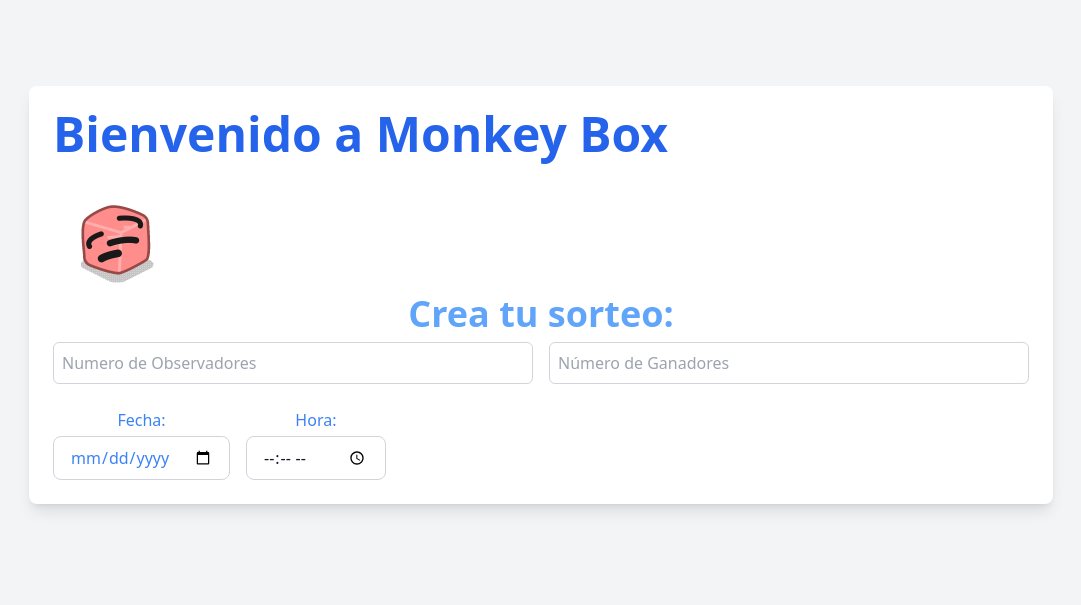
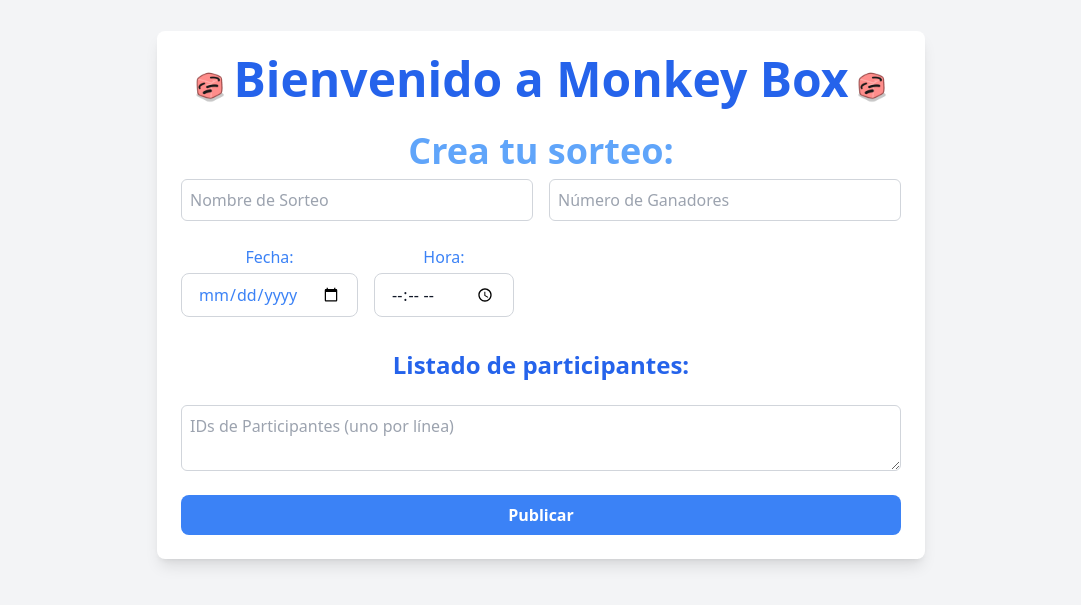
Before and after one commit to dariasc/random-monkeys, a SvelteKit app: page / in a window 1280 px wide. Shown: the part 105-710 px from the top of the page, without its empty margins (99-1180 px from the left). Built offline with nearby package versions, Linux system fonts and the light colour scheme.

Commit message:
feat: form !!! (fronten)

```diff
--- /dev/null
+++ b/src/lib/components/Dado.svelte
@@ -0,0 +1 @@
+<img src="dado.gif" alt="dado mágico" class="gif h-12"/>
--- /dev/null
+++ b/src/routes/+page.server.ts
@@ -0,0 +1,7 @@
+export const actions = {
+    create: async ({ request }) => {
+        const formData = await request.formData();
+        console.log(formData);
+       return "aaaaaa";
+    },
+};
--- a/src/routes/+page.svelte
+++ b/src/routes/+page.svelte
@@ -1,53 +1,100 @@
 <script>
-  let selectedDate = '';
-  let selectedTime = '';
+	import Dado from '$lib/components/Dado.svelte';
+
+	let selectedDate = '';
+	let selectedTime = '';
+
+	function autoResize(event) {
+		const textarea = event.target;
+		textarea.style.height = 'auto';
+		textarea.style.height = `${textarea.scrollHeight}px`;
+	}
 </script>
-<style>
-  .gif {
-      vertical-align: middle;
-  }
-</style>
 
 <main class="bg-gray-100 flex items-center justify-center min-h-screen">
-	<div class="text-center p-6 bg-white shadow-lg max-w-5xl rounded-lg w-full">
-		<h1 class="text-5xl font-bold text-blue-600 mb-2 flex flex-row">
-      <div class="text-center">Bienvenido a Monkey Box <img src="dado.gif" alt="dado mágico" class="gif h-32" /></div>
-    </h1>
-		<h1 class="text-4xl font-bold text-blue-400 mb-2">Crea tu sorteo:</h1>
-		<div class="flex items-center justify-center mb-6 space-x-4">
-            <input
-                type="text"
-                placeholder="Numero de Observadores"
-                class="p-2 border border-gray-300 rounded-md w-1/2"
-            />
-            <input
-                type="text"
-                placeholder="Número de Ganadores"
-                class="p-2 border border-gray-300 rounded-md w-1/2"
-            />
-        </div>
-    <div class="flex items-center space-x-4">
-        <!-- Date Selector -->
-        <div>
-            <label for="date-input" class="block text-blue-500 mb-1">Fecha:</label>
-            <input
-                id="date-input"
-                type="date"
-                bind:value={selectedDate}
-                class="border border-gray-300 rounded-lg py-2 px-4 text-blue-500 focus:outline-none focus:ring-2 focus:ring-blue-500 bg-white"
-            />
-        </div>
+	<form
+		class="text-center p-6 bg-white shadow-lg max-w-3xl rounded-lg w-full flex flex-col"
+		method="POST"
+		action="?/create"
+	>
+		<h1 class="text-5xl font-bold text-blue-600 mb-2 flex flex-row justify-center">
+			<div class="flex flex-row text-center">
+				<Dado />Bienvenido a Monkey Box<Dado />
+			</div>
+		</h1>
 
-        <!-- Time Selector -->
-        <div>
-            <label for="time-input" class="block text-blue-500 mb-1">Hora:</label>
-            <input
-                id="time-input"
-                type="time"
-                bind:value={selectedTime}
-                class="border border-gray-300 rounded-lg py-2 px-4 text-gray-900 focus:outline-none focus:ring-2 focus:ring-blue-500"
-            />
-        </div>
-    </div>
-	</div>
+		<h2 class="text-4xl font-bold mt-5 text-blue-400 mb-2">Crea tu sorteo:</h2>
+
+		<div class="flex items-center justify-start mb-6 space-x-4">
+			<input
+				id="nombre"
+				name="nombre"
+				type="text"
+				placeholder="Nombre de Sorteo"
+				class="p-2 border border-gray-300 rounded-md w-1/2"
+				required
+			/>
+
+			<input
+				id="numGanadores"
+				name="numGanadores"
+				type="number"
+				placeholder="Número de Ganadores"
+				class="p-2 border border-gray-300 rounded-md w-1/2"
+				required
+			/>
+		</div>
+
+		<div class="flex justify-between gap-4">
+			<div class="flex gap-4">
+				<div>
+					<label for="date-input" class="block text-blue-500 mb-1">Fecha:</label>
+					<input
+						id="date-input"
+						name="date"
+						type="date"
+						bind:value={selectedDate}
+						class="border border-gray-300 rounded-lg py-2 px-4 text-blue-500 focus:outline-none focus:ring-2 focus:ring-blue-500 bg-white"
+						required
+					/>
+				</div>
+
+				<div>
+					<label for="time-input" class="block text-blue-500 mb-1">Hora:</label>
+					<input
+						id="time-input"
+						name="time"
+						type="time"
+						bind:value={selectedTime}
+						class="border border-gray-300 rounded-lg py-2 px-4 text-gray-900 focus:outline-none focus:ring-2 focus:ring-blue-500"
+						required
+					/>
+				</div>
+			</div>
+		</div>
+
+		<div class="flex justify-around flex-col mt-8 gap-4">
+			<h2 class="text-2xl font-bold text-blue-600 mb-2">Listado de participantes:</h2>
+			<textarea
+				on:input={autoResize}
+				id="nombre"
+				name="nombre"
+				placeholder="IDs de Participantes (uno por línea)"
+				class="p-2 border border-gray-300 rounded-md w-full h-auto"
+				required
+			/>
+		</div>
+
+		<button
+			type="submit"
+			class="bg-blue-500 text-white font-bold py-2 px-4 rounded-lg mt-6 hover:bg-blue-600"
+			>Publicar</button
+		>
+	</form>
 </main>
+
+<style>
+	.gif {
+		vertical-align: middle;
+	}
+</style>
```
